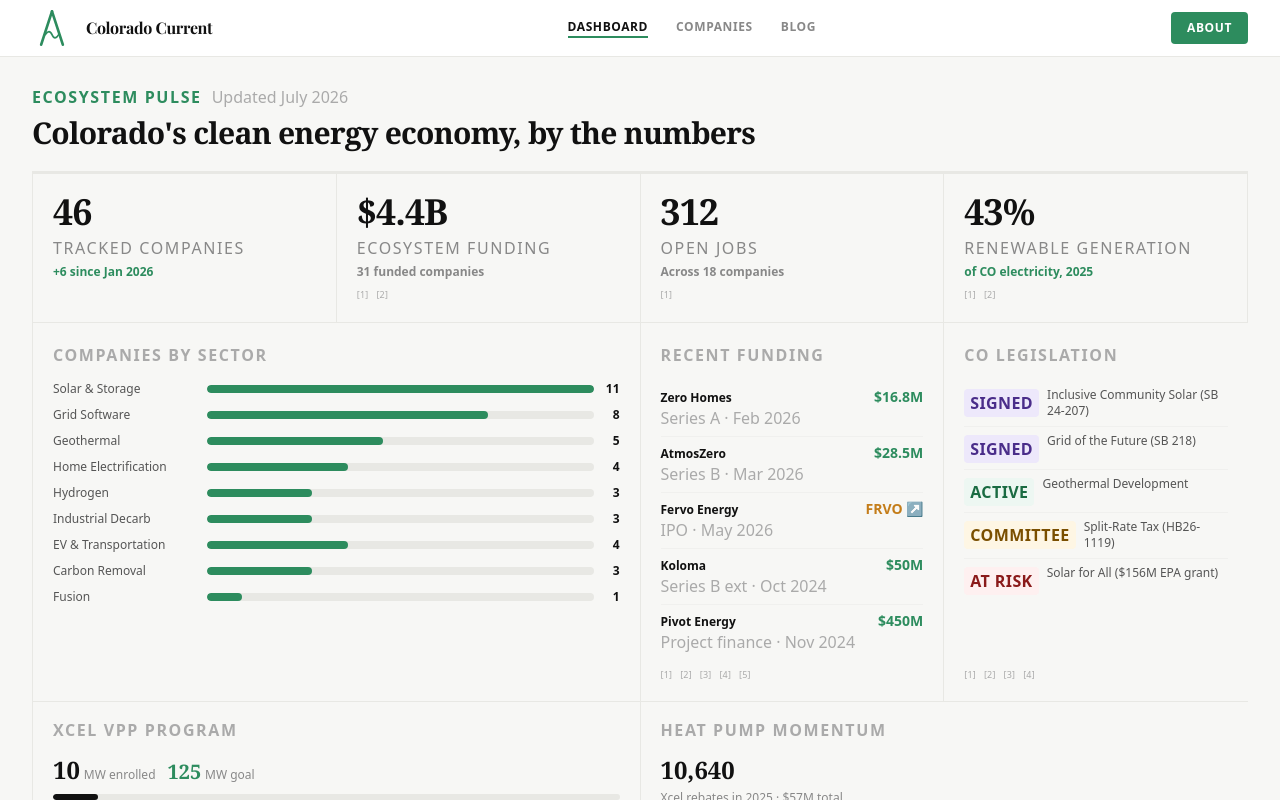
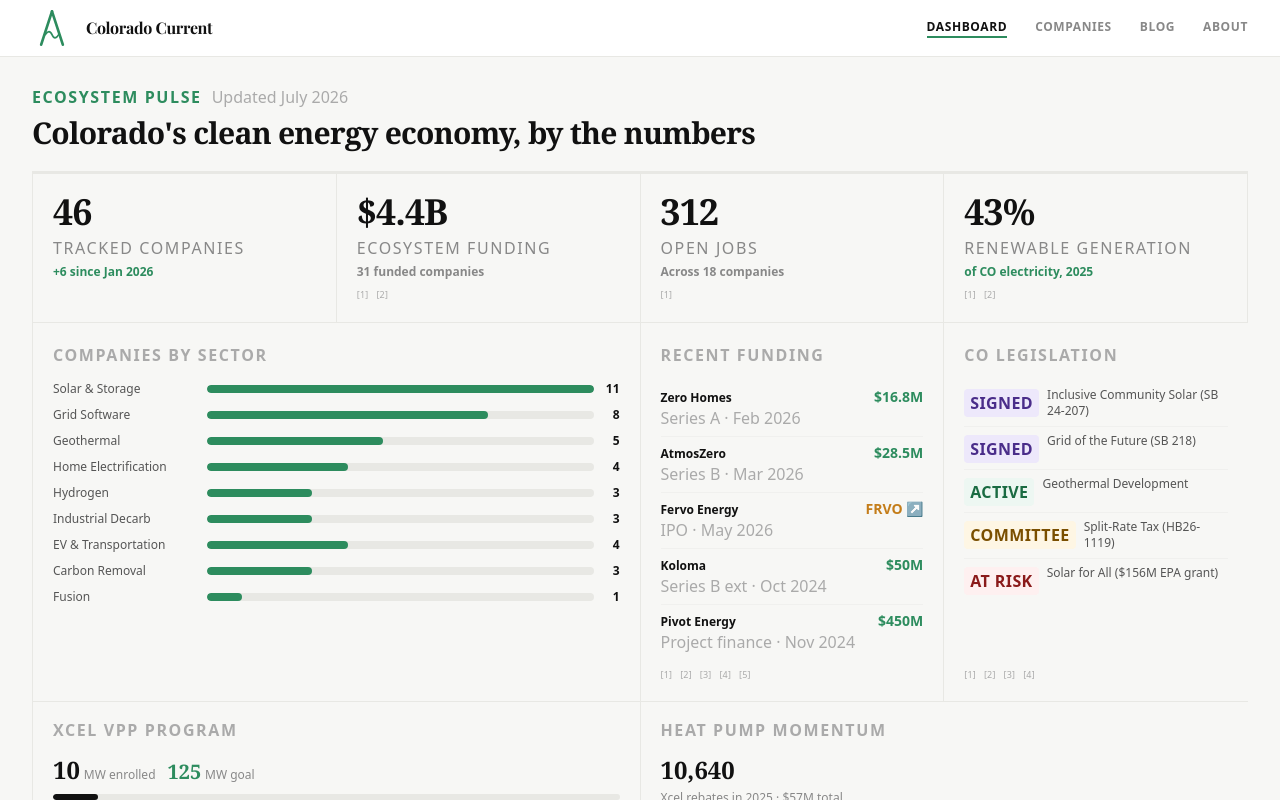
Before and after one commit to FrazRoc/colorado-current, a Next.js app: page / in a window 1280 px wide. Shown: the top 800 px of the page. Built offline with nearby package versions, Linux system fonts and the light colour scheme.

Commit message:
Nav — make About a regular link not a button

```diff
--- a/src/components/layout/Nav.tsx
+++ b/src/components/layout/Nav.tsx
@@ -9,6 +9,7 @@
   { href: "/", label: "Dashboard" },
   { href: "/companies", label: "Companies" },
   { href: "/blog", label: "Blog" },
+  { href: "/about", label: "About" },
 ];
 
 export default function Nav() {
@@ -18,7 +19,6 @@
   return (
     <nav className="bg-surface border-b border-surface-border px-5 md:px-8 sticky top-0 z-50">
       <div className="flex items-center justify-between h-14">
-        {/* Logo */}
         <Link href="/" className="no-underline" onClick={() => setOpen(false)}>
           <Logo size="md" />
         </Link>
@@ -42,14 +42,6 @@
             );
           })}
         </div>
-
-        {/* Desktop about button */}
-        <Link
-          href="/about"
-          className="hidden md:block bg-cc-green text-white text-xs font-sans font-semibold uppercase tracking-wider px-4 py-2 rounded no-underline hover:bg-cc-green-dark transition-colors"
-        >
-          About
-        </Link>
 
         {/* Mobile hamburger */}
         <button
@@ -81,13 +73,6 @@
               </Link>
             );
           })}
-          <Link
-            href="/about"
-            onClick={() => setOpen(false)}
-            className="text-sm font-sans font-semibold no-underline py-1 text-ink-muted"
-          >
-            About
-          </Link>
         </div>
       )}
     </nav>
```
